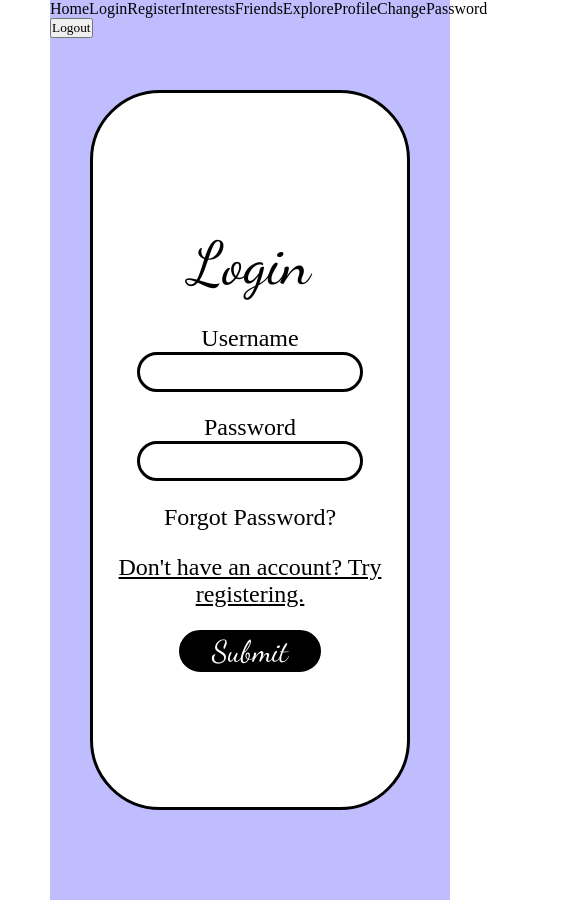
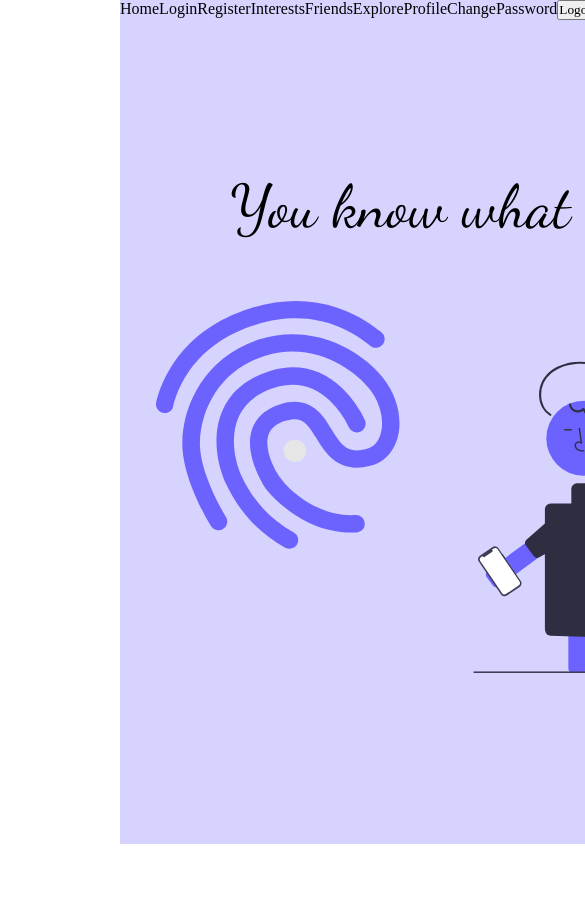
Before and after one commit to shivavishaal66215/strictlysocial, a React (Create React App) app in the folder client/: page /login in a window 390 px wide. Shown: the top 900 px of the page, 585 px wide, since content can reach past the window. After the commit the page ends 844 px from the top, so only its background shows below. Built offline with nearby package versions, Linux system fonts and the light colour scheme; no server answers.

Commit message:
removed responsive support

```diff
--- a/client/src/styles/App.css
+++ b/client/src/styles/App.css
@@ -9,10 +9,7 @@
 
 body,
 html {
-	min-width: 500px;
-	max-width: 1920px;
-	width: 100%;
-	min-height: 900px;
+	width: 1200px;
 	height: 100%;
 }
 
--- a/client/src/styles/ChangePassword.css
+++ b/client/src/styles/ChangePassword.css
@@ -1,5 +1,5 @@
 .ChangePassword {
-	width: 100%;
+	width: 1200px;
 	height: 100%;
 	background-color: cyan;
 	display: flex;
@@ -9,7 +9,7 @@
 }
 
 .ChangePassword-leftContainer {
-	width: 60%;
+	width: 720px;
 	height: 100%;
 	display: flex;
 	justify-content: center;
@@ -18,7 +18,7 @@
 }
 
 .ChangePassword-rightContainer {
-	width: 40%;
+	width: 480px;
 	height: 100%;
 	display: inline-flex;
 	flex-direction: column;
--- a/client/src/styles/Explore.css
+++ b/client/src/styles/Explore.css
@@ -1,8 +1,6 @@
 .Explore {
-	width: 100%;
+	width: 1200px;
 	height: 100%;
-	min-height: 900px;
-	min-width: 900px;
 	background-color: rgba(108, 99, 255, 0.28);
 	display: flex;
 	flex-direction: row;
@@ -11,7 +9,7 @@
 }
 
 .Explore-leftcontainer {
-	width: 40%;
+	width: 480px;
 	height: 100%;
 	padding: 5%;
 	background-color: rgba(108, 99, 255, 0.2);
@@ -37,7 +35,7 @@
 }
 
 .Explore-rightcontainer {
-	width: 60%;
+	width: 720px;
 	height: 100%;
 	padding: 5%;
 }
--- a/client/src/styles/Friends.css
+++ b/client/src/styles/Friends.css
@@ -1,7 +1,7 @@
 .Friends {
 	height: 100%;
 	min-height: 1400px;
-	width: 100%;
+	width: 1200px;
 	background-color: rgba(108, 99, 255, 0.28);
 	padding: 5%;
 	display: flex;
--- a/client/src/styles/Interests.css
+++ b/client/src/styles/Interests.css
@@ -1,6 +1,6 @@
 .Interests {
 	background-color: cyan;
-	width: 100%;
+	width: 1200px;
 	height: 100%;
 	display: flex;
 	background-color: rgba(108, 99, 255, 0.28);
@@ -8,7 +8,7 @@
 }
 
 .Interests-leftcontainer {
-	width: 40%;
+	width: 480px;
 	height: 100%;
 	background-color: blue;
 	background-color: rgba(108, 99, 255, 0.2);
@@ -93,7 +93,7 @@
 
 .Interests-rightContainer {
 	padding-top: 200px;
-	width: 60%;
+	width: 720px;
 	display: flex;
 	flex-direction: column;
 	align-items: center;
--- a/client/src/styles/Login.css
+++ b/client/src/styles/Login.css
@@ -1,5 +1,5 @@
 .Login {
-	width: 100%;
+	width: 1200px;
 	height: 100%;
 	display: flex;
 	justify-content: center;
@@ -8,7 +8,7 @@
 }
 
 .Login-leftContainer {
-	width: 60%;
+	width: 720px;
 	height: 100%;
 	display: flex;
 	justify-content: center;
@@ -17,7 +17,7 @@
 }
 
 .Login-rightContainer {
-	width: 40%;
+	width: 480px;
 	height: 100%;
 	display: inline-flex;
 	flex-direction: column;
@@ -27,8 +27,8 @@
 }
 
 .Login-rightContainer-content {
-	height: 80%;
-	width: 80%;
+	height: 85%;
+	width: 70%;
 	display: inline-flex;
 	flex-direction: column;
 	justify-content: center;
@@ -43,12 +43,3 @@
 	width: 90%;
 	text-align: center;
 }
-
-@media only screen and (max-width: 991px) {
-	.Login-leftContainer {
-		display: none;
-	}
-	.Login-rightContainer {
-		width: 100%;
-	}
-}
--- a/client/src/styles/Profile.css
+++ b/client/src/styles/Profile.css
@@ -1,7 +1,6 @@
 .Profile {
-	width: 100%;
+	width: 1200px;
 	height: 100%;
-	min-width: 900px;
 	background-color: cyan;
 	display: flex;
 	justify-content: center;
--- a/client/src/styles/Register.css
+++ b/client/src/styles/Register.css
@@ -1,5 +1,5 @@
 .Register {
-	width: 100%;
+	width: 1200px;
 	height: 100%;
 	background-color: cyan;
 	display: flex;
@@ -9,7 +9,7 @@
 }
 
 .Register-leftContainer {
-	width: 60%;
+	width: 720px;
 	height: 100%;
 	display: flex;
 	justify-content: center;
@@ -18,7 +18,7 @@
 }
 
 .Register-rightContainer {
-	width: 40%;
+	width: 480px;
 	height: 100%;
 	display: inline-flex;
 	flex-direction: column;
@@ -28,8 +28,8 @@
 }
 
 .Register-rightContainer-content {
-	height: 80%;
-	width: 80%;
+	height: 85%;
+	width: 70%;
 	display: inline-flex;
 	flex-direction: column;
 	justify-content: center;
@@ -44,12 +44,3 @@
 	width: 90%;
 	text-align: center;
 }
-
-@media only screen and (max-width: 991px) {
-	.Register-leftContainer {
-		display: none;
-	}
-	.Register-rightContainer {
-		width: 100%;
-	}
-}
```
